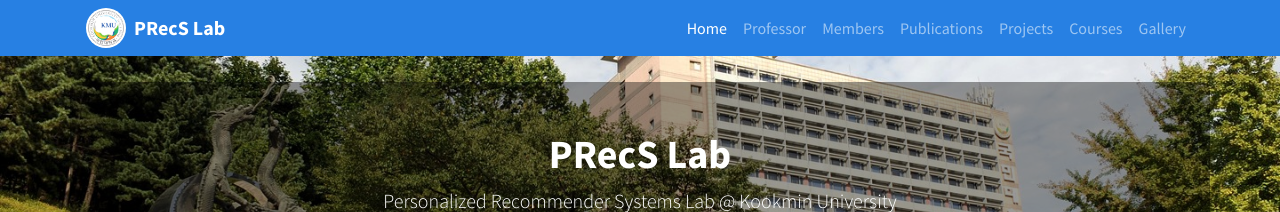
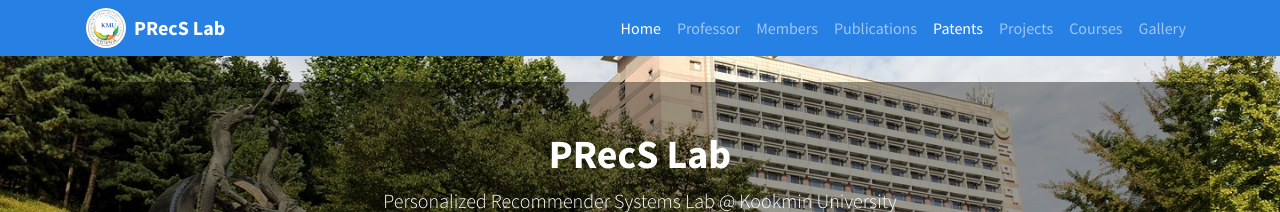
Before and after one commit to hongkyun-bae/hongkyun-bae.github.io, a Jekyll site: the page precs/index.html, which Jekyll copies as it is, in a window 1280 px wide. Shown: the top 212 px of the page. Built offline with Jekyll 4.4.1, drawn with Linux system fonts in a browser that asks for light colours; nearby versions of some CDN libraries.

Commit message:
Update index.html

```diff
--- a/precs/index.html
+++ b/precs/index.html
@@ -30,6 +30,7 @@
           <li class="nav-item"><a class="nav-link" href="about.html">Professor</a></li>
           <li class="nav-item"><a class="nav-link" href="members.html">Members</a></li>
           <li class="nav-item"><a class="nav-link" href="publications.html">Publications</a></li>
+          <li class="nav-item"><a class="nav-link active" href="patents.html">Patents</a></li>
           <li class="nav-item"><a class="nav-link" href="projects.html">Projects</a></li>
           <li class="nav-item"><a class="nav-link" href="courses.html">Courses</a></li>
           <li class="nav-item"><a class="nav-link" href="gallery.html">Gallery</a></li>
```
